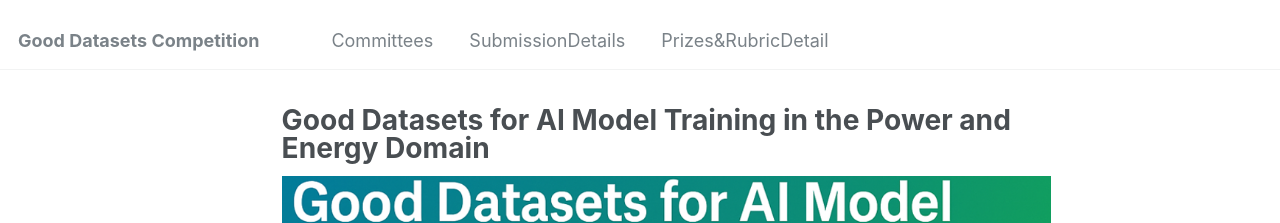
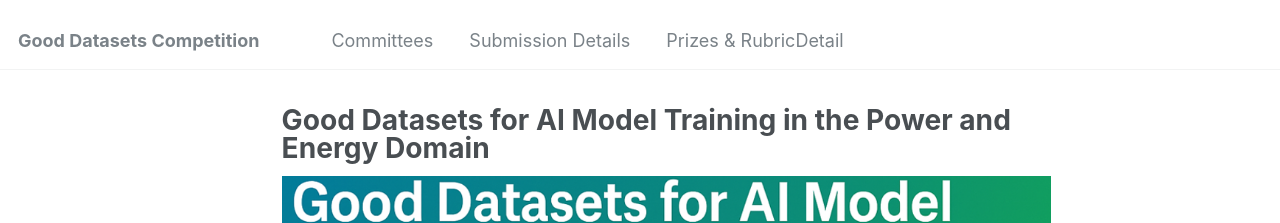
Before and after one commit to dpPEScomp/pesdpcompetition.github.io, a Jekyll site: the page built from _pages/about.md, in a window 1280 px wide. Shown: the top 223 px of the page. Built offline with Jekyll 4.4.1, drawn with Linux system fonts in a browser that asks for light colours.

Commit message:
Update navigation.yml

```diff
--- a/_data/navigation.yml
+++ b/_data/navigation.yml
@@ -8,8 +8,8 @@ main:
   - title: "Committees"
     url: /committees/
 
-  - title: "SubmissionDetails"
+  - title: "Submission Details"
     url: /submission/
 
-  - title: "Prizes&RubricDetail"
+  - title: "Prizes & RubricDetail"
     url: /prizes/
```
